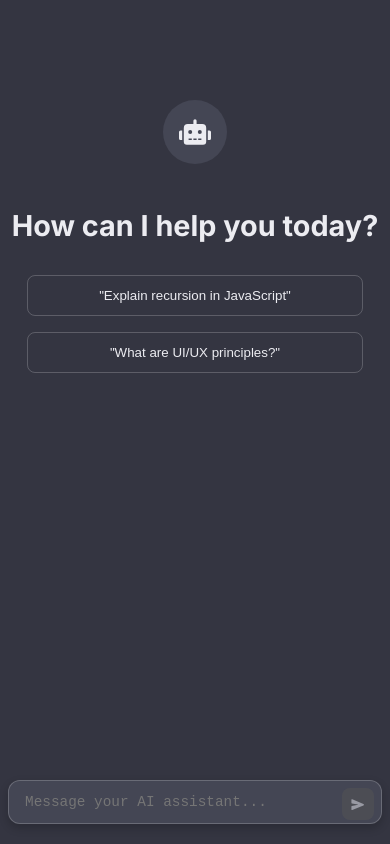
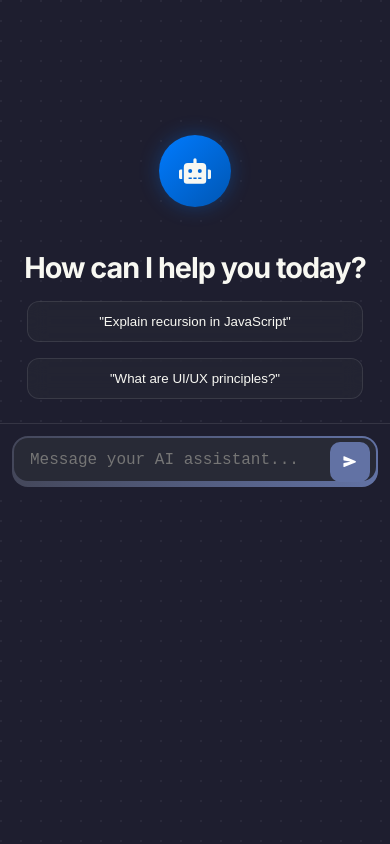
Before and after one commit to Muqtabis/chatbot, a React (Create React App) app in the folder frontend/: page / in a window 390 px wide. Built offline with nearby package versions, Linux system fonts and the light colour scheme.

Commit message:
feat: Add responsive styles for mobile

```diff
--- a/frontend/src/App.css
+++ b/frontend/src/App.css
@@ -1,167 +1,197 @@
 /* src/App.css */
+
+/* --- 1. Global Styles & Modern Theme --- */
 :root {
-  --background-color: #343541;
-  --chat-container-bg: #444654;
-  --text-color: #ececf1;
-  --border-color: rgba(255, 255, 255, 0.2);
-  --font-family: 'Inter', sans-serif;
+  --background-start: #1e1e2f;
+  --background-end: #1d1d30;
+  --panel-bg: rgba(40, 42, 54, 0.5);
+  --user-bubble-start: #007bff;
+  --user-bubble-end: #0056b3;
+  --bot-bubble-bg: #282a36;
+  --text-primary: #f8f8f2;
+  --text-secondary: #bd93f9;
+  --border-color: rgba(255, 255, 255, 0.1);
+  --shadow-color: rgba(0, 0, 0, 0.25);
+  --font-family: 'Inter', sans-serif, -apple-system, BlinkMacSystemFont, 'Segoe UI', Roboto;
 }
+
 body {
   margin: 0;
   font-family: var(--font-family);
-  background-color: var(--background-color);
-  color: var(--text-color);
+  background-color: var(--background-start);
+  background-image: radial-gradient(circle at 1px 1px, rgba(255, 255, 255, 0.05) 1px, transparent 0);
+  background-size: 20px 20px;
+  color: var(--text-primary);
   overflow: hidden;
 }
+
+/* --- 2. Main App Layout --- */
 .app-container {
   display: flex;
   flex-direction: column;
   height: 100vh;
+  height: -webkit-fill-available; /* Fix for mobile Safari */
 }
+
 .chat-view {
   flex-grow: 1;
   overflow-y: auto;
   padding: 1rem;
 }
+
 .chat-content {
   max-width: 800px;
   margin: 0 auto;
-  padding-bottom: 4rem;
+  padding-bottom: 2rem;
 }
-.chat-view::-webkit-scrollbar { width: 8px; }
-.chat-view::-webkit-scrollbar-track { background: var(--background-color); }
-.chat-view::-webkit-scrollbar-thumb { background-color: #555; border-radius: 10px; }
+
+/* Custom scrollbar */
+.chat-view::-webkit-scrollbar { width: 6px; }
+.chat-view::-webkit-scrollbar-track { background: transparent; }
+.chat-view::-webkit-scrollbar-thumb { background-color: #44475a; border-radius: 6px; }
+
+/* --- 3. Welcome Screen --- */
 .welcome-screen {
   display: flex;
   flex-direction: column;
   align-items: center;
   justify-content: center;
   text-align: center;
-  padding-top: 20vh;
+  padding-top: 15vh;
 }
+
 .welcome-icon {
-  width: 64px; height: 64px;
+  width: 72px; height: 72px;
   margin-bottom: 1.5rem;
   display: flex; align-items: center; justify-content: center;
   border-radius: 9999px;
-  background-color: var(--chat-container-bg);
+  background: linear-gradient(135deg, var(--user-bubble-start), var(--user-bubble-end));
+  box-shadow: 0 0 20px rgba(0, 123, 255, 0.3);
 }
-.welcome-screen h1 { font-size: 2rem; font-weight: 600; margin-bottom: 2rem; }
+
+.welcome-screen h1 { font-size: 2.25rem; font-weight: 700; margin-bottom: 1rem; letter-spacing: -1px; }
+.welcome-screen p { color: #ccc; margin-bottom: 2rem; }
+
 .example-prompts { display: flex; gap: 1rem; }
 .prompt-button {
-  background-color: transparent;
+  background-color: var(--panel-bg);
+  backdrop-filter: blur(10px);
   border: 1px solid var(--border-color);
-  color: var(--text-color); padding: 0.75rem 1rem; border-radius: 8px;
-  cursor: pointer; transition: background-color 0.2s;
+  color: var(--text-primary); padding: 0.75rem 1.25rem; border-radius: 12px;
+  cursor: pointer; transition: background-color 0.2s, transform 0.2s;
 }
-.prompt-button:hover { background-color: var(--chat-container-bg); }
+.prompt-button:hover { background-color: rgba(68, 71, 90, 0.7); transform: translateY(-2px); }
+
+/* --- 4. Chat Messages --- */
 .message-container {
   display: flex;
   gap: 1rem;
-  padding: 1.5rem 0;
-  border-bottom: 1px solid var(--border-color);
+  margin: 1.5rem 0;
+  width: 100%;
 }
+
 .avatar {
-  width: 32px; height: 32px;
+  width: 40px; height: 40px;
   display: flex; align-items: center; justify-content: center;
-  border-radius: 4px; flex-shrink: 0;
+  border-radius: 9999px; flex-shrink: 0;
+  box-shadow: 0 2px 4px var(--shadow-color);
+  border: 2px solid var(--border-color);
 }
-.avatar.user { background-color: #19c37d; }
-.avatar.bot { background-color: #8e44ad; }
-.message-content { padding-top: 2px; flex-grow: 1; line-height: 1.7; }
+.avatar.user { background: linear-gradient(135deg, #19c37d, #128c7e); }
+.avatar.bot { background: linear-gradient(135deg, #8e44ad, #9b59b6); }
+
+.message-content {
+  padding-top: 4px;
+  line-height: 1.6;
+}
+
+/* Typing indicator */
+.typing-indicator { padding: 1rem; }
 .typing-indicator span {
-  display: inline-block; width: 8px; height: 8px;
+  width: 8px; height: 8px;
   border-radius: 50%; background-color: #999; margin: 0 2px;
   animation: pulse 1.4s infinite ease-in-out both;
 }
 .typing-indicator span:nth-child(2) { animation-delay: 0.2s; }
 .typing-indicator span:nth-child(3) { animation-delay: 0.4s; }
+
 @keyframes pulse { 0%, 80%, 100% { transform: scale(0); } 40% { transform: scale(1.0); } }
+
+/* Markdown and Code Blocks */
 .message-content pre {
   background-color: #202123 !important;
   border: 1px solid var(--border-color);
-  border-radius: 8px; padding: 1rem !important; margin: 1rem 0;
+  border-radius: 12px; padding: 1rem !important; margin: 1rem 0;
   white-space: pre-wrap; word-wrap: break-word; position: relative;
+  box-shadow: 0 4px 10px var(--shadow-color);
 }
+
 .copy-button {
-  position: absolute; top: 0.5rem; right: 0.5rem;
-  background-color: #555; color: white;
-  border: none; border-radius: 4px; padding: 0.25rem 0.5rem;
-  cursor: pointer; opacity: 0; transition: opacity 0.2s;
+  position: absolute; top: 0.75rem; right: 0.75rem;
+  background-color: #44475a; color: var(--text-primary);
+  border: none; border-radius: 6px; padding: 0.3rem 0.6rem;
+  cursor: pointer; opacity: 0; transition: opacity 0.2s, background-color 0.2s;
 }
+.copy-button:hover { background-color: #6272a4; }
 .message-content pre:hover .copy-button { opacity: 1; }
+
+/* --- 5. Input Area --- */
 .input-container {
-  padding: 1.5rem 1rem;
-  background: linear-gradient(180deg, rgba(52, 53, 65, 0) 0%, var(--background-color) 100%);
-  width: 100%; box-sizing: border-box;
+  padding: 1rem;
+  background-color: var(--background-start);
+  border-top: 1px solid var(--border-color);
 }
-.input-wrapper { max-width: 800px; margin: 0 auto; position: relative; }
+
+.input-wrapper {
+  max-width: 800px;
+  margin: 0 auto;
+  position: relative;
+  border-radius: 16px;
+  padding: 2px; /* For the gradient border effect */
+  background: linear-gradient(90deg, #44475a, #6272a4);
+  transition: all 0.3s ease;
+}
+.input-wrapper:focus-within {
+  background: linear-gradient(90deg, var(--user-bubble-start), var(--text-secondary));
+}
+
 .chat-input {
-  width: 100%; padding: 1rem 3.5rem 1rem 1.5rem;
-  background-color: var(--chat-container-bg);
-  color: var(--text-color);
-  border: 1px solid var(--border-color);
-  border-radius: 12px; font-size: 1rem; resize: none;
-  box-sizing: border-box; box-shadow: 0 4px 10px rgba(0,0,0,0.2);
+  width: 100%;
+  padding: 1rem 3.5rem 1rem 1.25rem;
+  background-color: #282a36;
+  color: var(--text-primary);
+  border: none;
+  border-radius: 14px;
+  font-size: 1rem;
+  resize: none;
+  box-sizing: border-box;
 }
-.chat-input:focus { outline: none; border-color: #666; }
+.chat-input:focus { outline: none; }
+
 .send-button {
-  position: absolute; right: 0.75rem; top: 50%;
+  position: absolute; right: 0.5rem; top: 50%;
   transform: translateY(-50%);
-  background-color: #555; border: none; border-radius: 8px;
-  width: 32px; height: 32px;
+  background: var(--user-bubble-start);
+  border: none; border-radius: 10px;
+  width: 40px; height: 40px;
   display: flex; align-items: center; justify-content: center;
-  color: var(--text-color); cursor: pointer;
-  transition: background-color 0.2s;
+  color: white; cursor: pointer;
+  transition: background-color 0.2s, transform 0.2s;
 }
-.send-button:not(:disabled):hover { background-color: #666; }
-.send-button:disabled { opacity: 0.5; cursor: not-allowed; }
-/* src/App.css */
-
-/* --- ADD THIS ENTIRE BLOCK TO THE END OF YOUR FILE --- */
+.send-button:hover:not(:disabled) { background-color: var(--user-bubble-end); transform: translateY(-50%) scale(1.05); }
+.send-button:disabled { background-color: #6272a4; cursor: not-allowed; }
 
 /* --- 6. Mobile Responsiveness --- */
 @media (max-width: 768px) {
-  /* Use the full screen, remove wide padding */
-  .chat-view {
-    padding: 1rem 0.5rem;
-  }
+  .chat-view { padding: 0.5rem; }
+  .chat-content { padding-bottom: 1rem; }
 
-  .chat-content {
-    padding-bottom: 2rem;
-  }
+  .welcome-screen h1 { font-size: 1.8rem; }
+  .example-prompts { flex-direction: column; width: 90%; }
 
-  /* Make messages slightly narrower to feel less cramped */
-  .message-container {
-    max-width: 90%;
-  }
+  .message-container { gap: 0.75rem; }
+  .avatar { width: 32px; height: 32px; }
 
-  /* Adjust welcome screen for small displays */
-  .welcome-screen {
-    padding-top: 10vh;
-  }
-  .welcome-screen h1 {
-    font-size: 1.8rem;
-  }
-  .example-prompts {
-    flex-direction: column; /* Stack buttons vertically */
-    width: 90%;
-  }
-
-  /* Make the input area and button more compact */
-  .input-container {
-    padding: 1rem 0.5rem;
-  }
-
-  .chat-input {
-    padding: 0.8rem 3rem 0.8rem 1rem;
-    font-size: 0.9rem;
-    border-radius: 12px;
-  }
-
-  .send-button {
-    right: 0.5rem;
-    width: 32px;
-    height: 32px;
-  }
+  .input-container { padding: 0.75rem; }
+  .chat-input { padding: 0.8rem 3rem 0.8rem 1rem; }
 }
```
